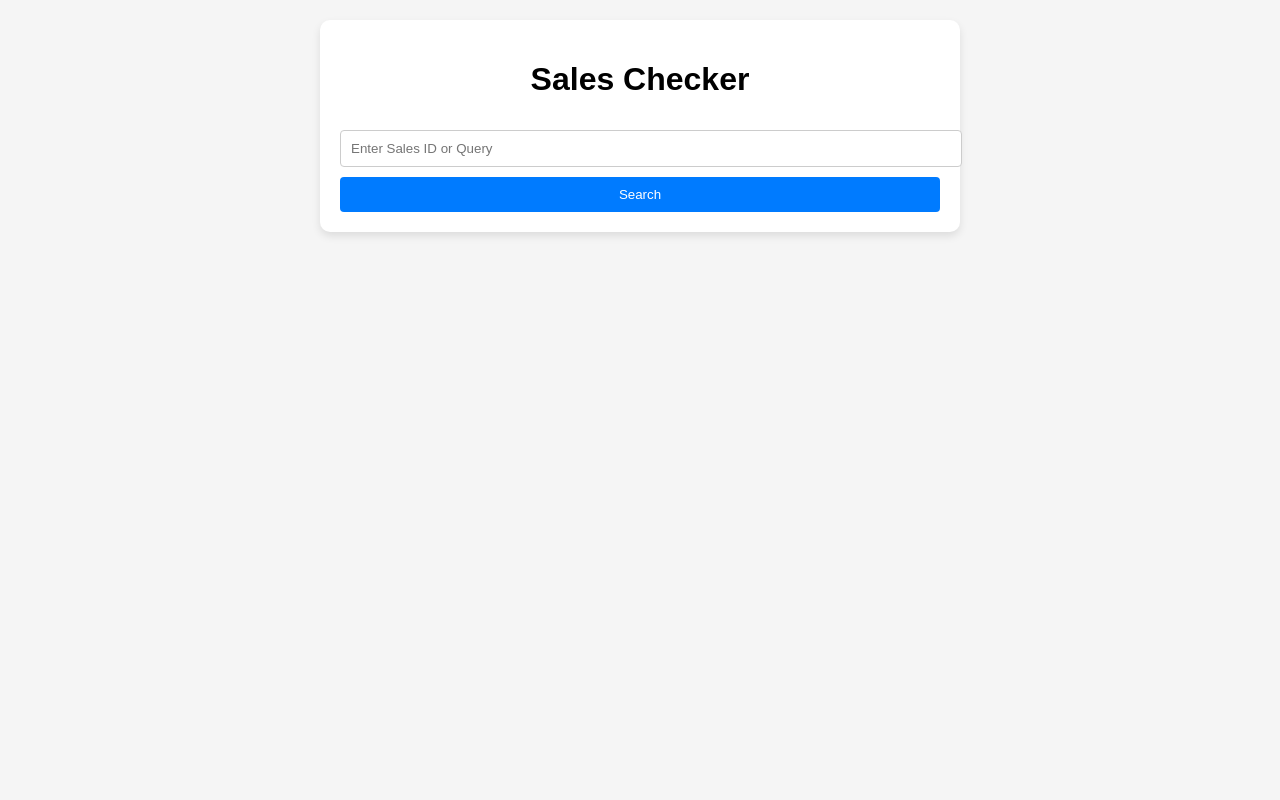
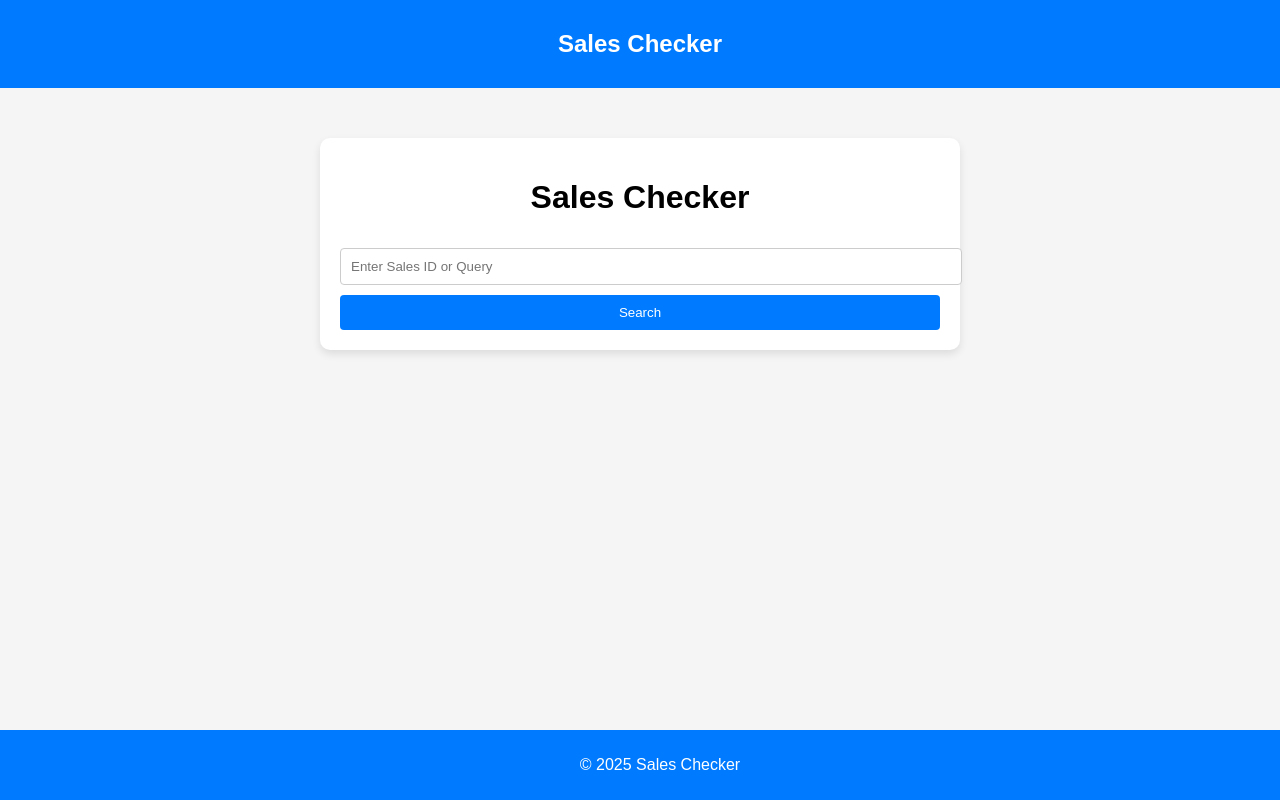
Before and after one commit to bully911210/memberqueryv1, a website: page index.html in a window 1280 px wide. Drawn offline with Linux system fonts and the light colour scheme.

Commit message:
Update index.html

```diff
--- a/index.html
+++ b/index.html
@@ -8,21 +8,28 @@
         body {
             font-family: Arial, sans-serif;
             margin: 0;
-            padding: 20px;
+            padding: 0;
             background-color: #f5f5f5;
         }
 
-        h1 {
+        nav {
+            background-color: #007bff;
+            padding: 10px 20px;
+            color: white;
             text-align: center;
         }
 
         .container {
             max-width: 600px;
-            margin: 0 auto;
+            margin: 50px auto;
             background-color: white;
             padding: 20px;
             border-radius: 10px;
             box-shadow: 0 4px 8px rgba(0, 0, 0, 0.1);
+        }
+
+        h1 {
+            text-align: center;
         }
 
         input[type="text"] {
@@ -41,30 +48,46 @@
             border: none;
             border-radius: 4px;
             cursor: pointer;
+            transition: background-color 0.3s ease;
         }
 
         button:hover {
             background-color: #0056b3;
         }
 
-        .result {
+        .result, .error {
             margin-top: 20px;
             padding: 10px;
-            background-color: #e9f7ff;
-            border-left: 4px solid #007bff;
+            border-left: 4px solid;
             display: none;
         }
 
+        .result {
+            background-color: #e9f7ff;
+            border-color: #007bff;
+        }
+
         .error {
-            margin-top: 20px;
-            padding: 10px;
             background-color: #f8d7da;
-            border-left: 4px solid #f44336;
-            display: none;
+            border-color: #f44336;
+        }
+
+        footer {
+            background-color: #007bff;
+            color: white;
+            text-align: center;
+            padding: 10px 20px;
+            position: fixed;
+            width: 100%;
+            bottom: 0;
         }
     </style>
 </head>
 <body>
+
+    <nav>
+        <h2>Sales Checker</h2>
+    </nav>
 
     <div class="container">
         <h1>Sales Checker</h1>
@@ -73,6 +96,10 @@
         <div id="result" class="result"></div>
         <div id="error" class="error"></div>
     </div>
+
+    <footer>
+        <p>&copy; 2025 Sales Checker</p>
+    </footer>
 
     <script>
         async function handleSearch() {
```
